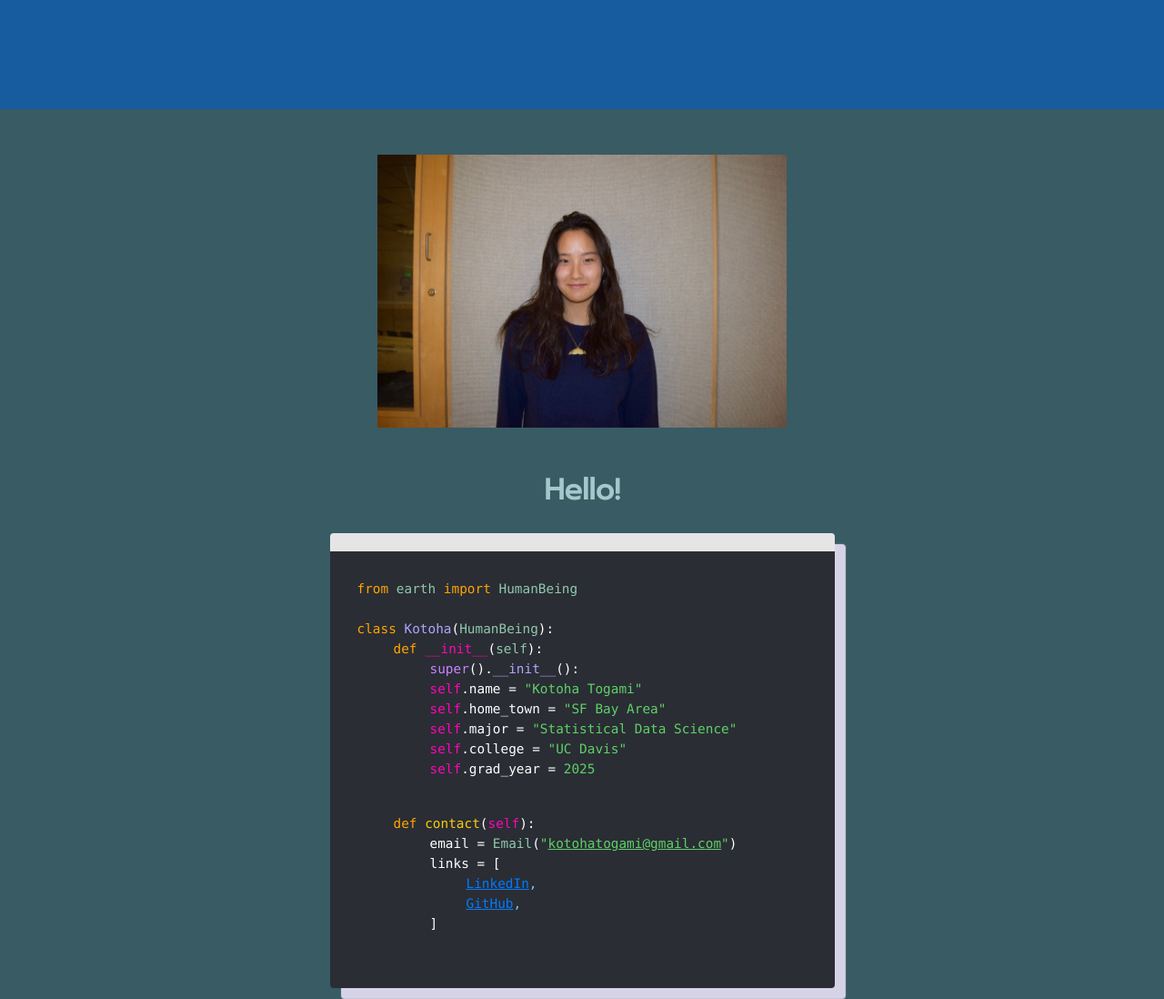
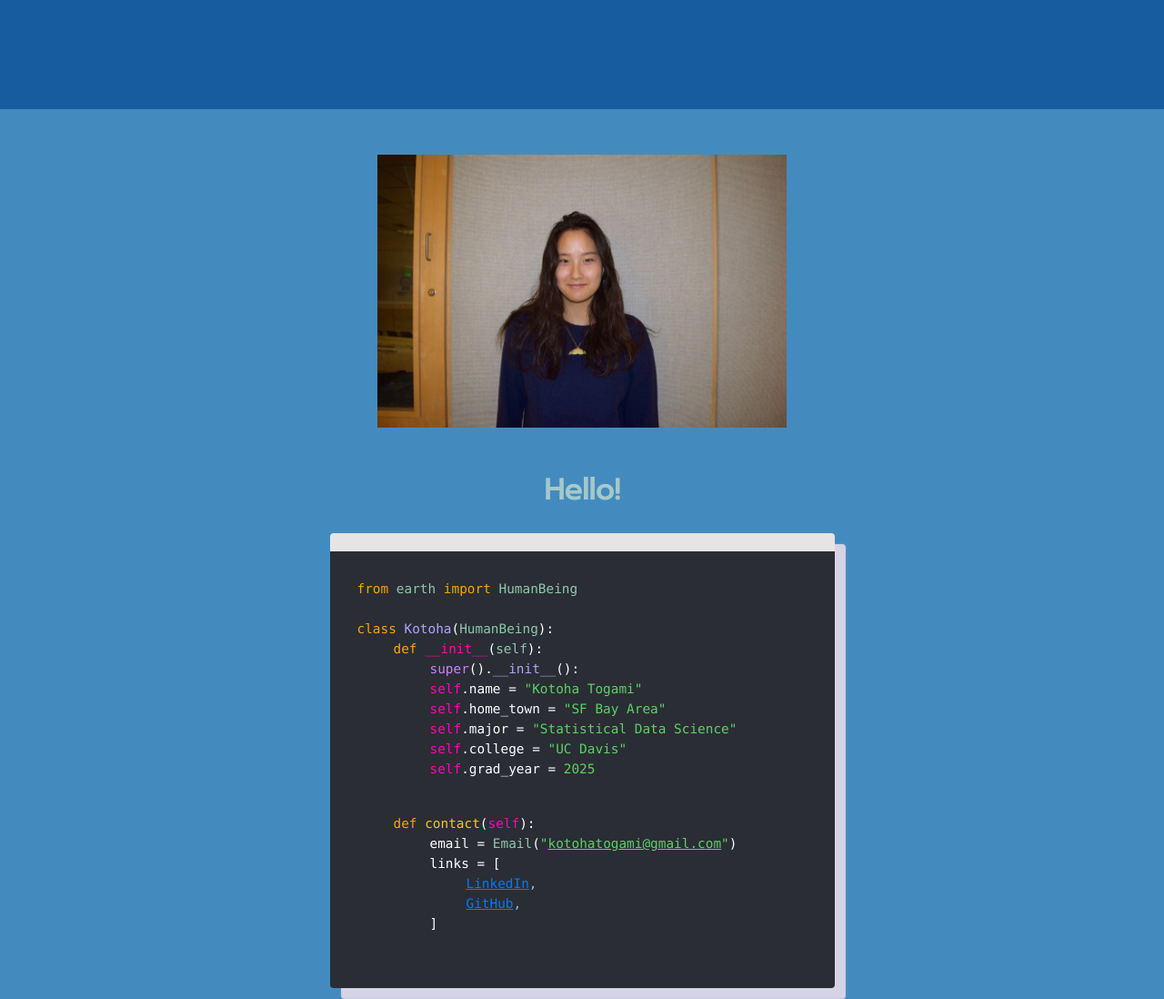
Before and after one commit to kotohatogami/kotohatogami.github.io, a plain HTML site: page index.html in a window 1280 px wide. Shown: the part 680-1778 px from the top of the page at 91% size. Drawn offline with nearby package versions, Linux system fonts and the light colour scheme.

Commit message:
Update styles.css

```diff
--- a/css/styles.css
+++ b/css/styles.css
@@ -128,7 +128,7 @@ a::hover {
 /* About Section */
 .about-div {
     text-align: center;
-    background-color: #395B64;
+    background-color: #438bbf;
     position: relative;
     border-width: 10px;
     border-color: black;
```
